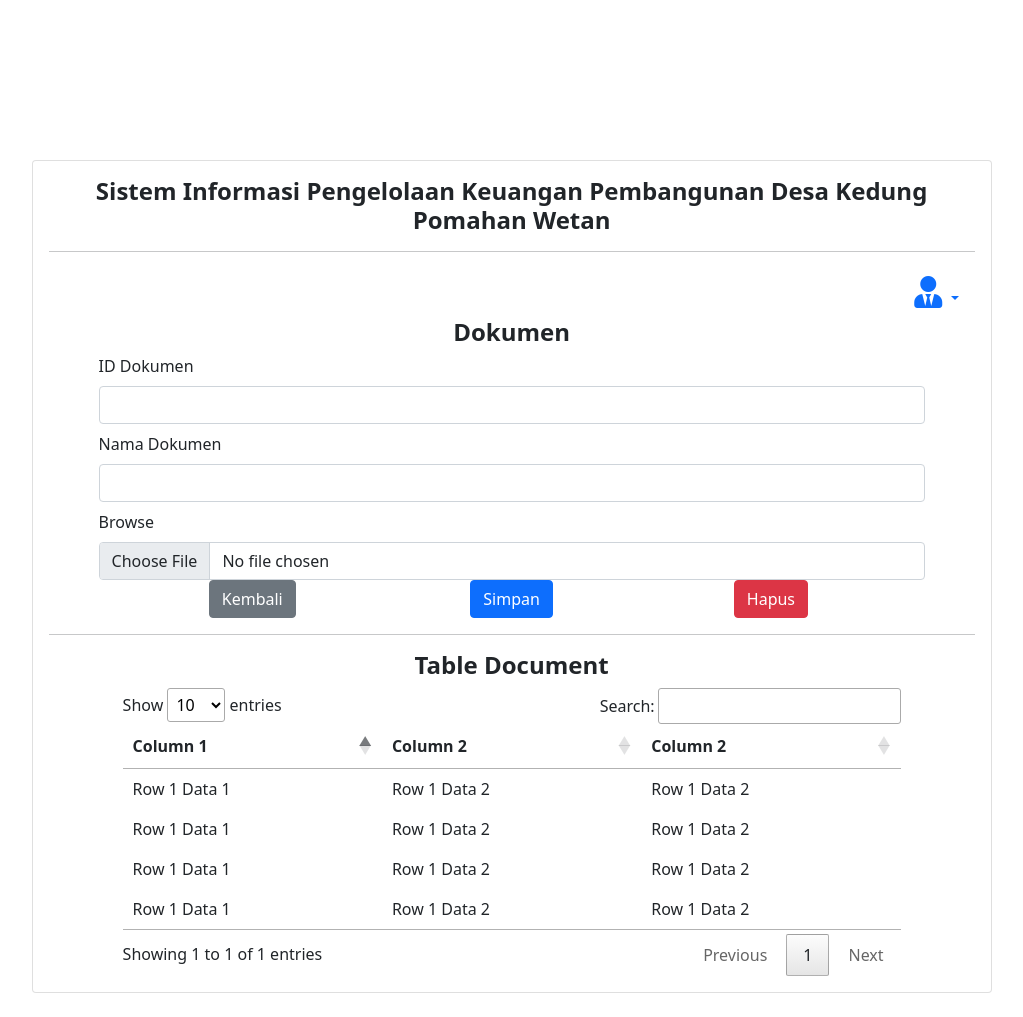
After one commit to adrianfathurs/Sistem-Informasi-Desa, a CodeIgniter app: page /SisFoDes/Dokumen in a window 1280 px wide. The commit adds this page. Shown: the whole page, without its empty margins (204-1227 px from the left). Run offline with CodeIgniter, Linux system fonts and the light colour scheme; some libraries are stand-ins or nearby versions.

Commit message:
perubahan db(blm dikasih foreign key) dan dokumen on progress

```diff
--- a/application/config/autoload.php
+++ b/application/config/autoload.php
@@ -89,7 +89,7 @@ $autoload['drivers'] = array();
 |
 |	$autoload['helper'] = array('url', 'file');
 */
-$autoload['helper'] = array('url');
+$autoload['helper'] = array('url','file','form',);
 
 /*
 | -------------------------------------------------------------------
--- a/application/config/database.php
+++ b/application/config/database.php
@@ -76,9 +76,9 @@ $query_builder = TRUE;
 $db['default'] = array(
 	'dsn'	=> '',
 	'hostname' => 'localhost',
-	'username' => '',
+	'username' => 'root',
 	'password' => '',
-	'database' => '',
+	'database' => 'db_siperangdes',
 	'dbdriver' => 'mysqli',
 	'dbprefix' => '',
 	'pconnect' => FALSE,
--- /dev/null
+++ b/application/controllers/Dokumen.php
@@ -0,0 +1,55 @@
+<?php
+defined('BASEPATH') OR exit('No direct script access allowed');
+
+class Dokumen extends CI_Controller {
+   public function __construct(){
+        parent :: __construct();
+        $this->load->model("MDokumen");
+
+    }
+	public function index()
+	{
+		$data['header']="template/template_header.php";
+    $data['css']="dokumen/dokumen_css";
+    $data['content']="dokumen/dokumen.php";
+    $data['js']="dokumen/dokumen_js.php";
+    $data['footer']="template/template_footer.php";
+    $this->load->view('template/vtemplate',$data);
+	}
+
+  public function deletedFile($query){
+    delete_files('./upload/dokumen/'.$query->File_Name);
+  }
+  public function upload()
+    {
+        $config['allowed_types']='pdf|jpg';
+        $config['upload_path']='./upload/dokumen/';
+        $this->load->library('upload',$config);
+
+        if($this->upload->do_upload('image')){
+          print_r($this->upload->data('file_name'));
+          $id=$this->input->post("id_dokumen");
+
+          $input=[
+            'Id_Dok'=>$this->input->post("id_dokumen"),
+            'Nama_Dokumen'=>$this->input->post("nama_dokumen"),
+            'File_Name'=>$this->upload->data('file_name'),
+            'fk_PD'=>1,
+          ];
+
+          $response=$this->MDokumen->save($id,$input);
+
+            if($response){
+              $this->deletedFile($response);
+
+            }else{
+
+            }
+
+        }
+        else{
+          print_r($this->upload->display_errors());
+        }
+    }
+
+}
--- /dev/null
+++ b/application/models/MDokumen.php
@@ -0,0 +1,19 @@
+<?php
+defined('BASEPATH') OR exit('No direct script access allowed');
+
+class MDokumen extends CI_Model {
+
+	public function save($id,$input){
+    $this->db->where('Id_Dok', $id);
+    $query=$this->db->from('dokumen');
+    $data = $query->get()->row();
+    if($data){
+      $this->db->where('Id_Dok', $id);
+      $this->db->update('dokumen', $input);
+      return $data;
+    }else{
+      $this->db->insert('dokumen', $input);
+      return false;
+    }
+  }
+}
--- a/application/views/dashboard/dashboard.php
+++ b/application/views/dashboard/dashboard.php
@@ -27,7 +27,7 @@
             <div class="card-body">
               <h5 class="card-title">Special title treatment</h5>
               <p class="card-text">With supporting text below as a natural lead-in to additional content.</p>
-              <a href="#" class="btn btn-primary">Go somewhere</a>
+              <a href="<?php echo base_url("Dokumen")?>" class="btn btn-primary">Go somewhere</a>
             </div>
           </div>
         </div>
--- /dev/null
+++ b/application/views/dokumen/dokumen.php
@@ -0,0 +1,89 @@
+<div class="container mb-4">
+  <div class="wrap">
+    <div class="card " style="width: 60rem; ">
+    <div class="card-body">
+      <h4 class="card-title text-center" style="text-align:center"><b>Sistem Informasi Pengelolaan Keuangan Pembangunan Desa Kedung Pomahan Wetan</b></h4>
+      <hr>
+        <div style="float:right">
+          <div class="nav-item dropdown">
+            <a class="nav-link dropdown-toggle" href="#" id="navbarDropdown" role="button" data-bs-toggle="dropdown" aria-expanded="false">
+              <i class="fas fa-user-tie fa-2x"></i>
+            </a>
+            <ul class="dropdown-menu" aria-labelledby="navbarDropdown">
+              <li><a class="dropdown-item" href="#">Action</a></li>
+              <li><a class="dropdown-item" href="#">Another action</a></li>
+              <li><hr class="dropdown-divider"></li>
+              <li><a class="dropdown-item" href="#">Log Out</a></li>
+            </ul>
+          </div>
+        </div>
+        <div style="clear:both"></div>
+        <h4 class="text-center"><b>Dokumen</b></h4>
+
+      <div class="row">
+        <div class="col">
+          <div class="wrapping-content">
+            <form id="form-dokumen" action="<?php echo base_url('Dokumen/upload')?>" method="POST" enctype="multipart/form-data">
+              <div class="mb-2">
+                <label for="id_dokumen" class="form-label">ID Dokumen</label>
+                <input type="number" class="form-control" id="id_dokumen" name="id_dokumen" >
+              </div>
+              <div class="mb-2">
+                <label for="nama_dokumen" class="form-label">Nama Dokumen</label>
+                <input type="text" class="form-control" id="nama_dokumen" name="nama_dokumen">
+              </div>
+              <div class="mb-2">
+              <label for="fileDokumen" class="form-label">Browse </label>
+              <input class="form-control"  type="file" id="image" name="image" >
+            <center>
+            <div class="container mb-3">
+              <div class="row mx-auto">
+                <div class="col-4">
+                <button type="submit" class="btn btn-secondary">Kembali</button>
+                </div>
+                <div class="col-4">
+                <button type="submit" id="form-dokumen-save" class="btn btn-primary" value="Upload">Simpan</button>
+                </div>
+                <div class="col-4">
+                <button type="submit" class="btn btn-danger">Hapus</button>
+                </div>
+              </div>
+            </div>
+            </form>
+            </center>
+          </div>
+        </div>
+        <hr>
+        <div>
+          <h4 class="text-center"><b>Table Document</b></h4>
+        </div>
+        <div class="wrapping-content">
+          <div class="container">
+            <div class="row mt-2">
+              <table id="table_id" class="table-responsive">
+                <thead>
+                    <tr>
+                          <th>Column 1</th>
+                          <th>Column 2</th>
+                          <th>Column 2</th>
+                    </tr>
+                  </thead>
+                <?php for($i=0;$i<4;$i++):?>
+                  <tbody>
+                      <tr>
+                          <td>Row 1 Data 1</td>
+                          <td>Row 1 Data 2</td>
+                          <td>Row 1 Data 2</td>
+                      </tr>
+                  </tbody>
+                  <?php endfor;?>
+              </table>
+            </div>
+        </div>
+        </div>
+      </div>
+
+    </div>
+  </div>
+
+</div>
--- /dev/null
+++ b/application/views/dokumen/dokumen_css.php
@@ -0,0 +1 @@
+<link rel="stylesheet" href="<?php echo base_url("assets/css/dokumen.css")?>">
--- /dev/null
+++ b/application/views/dokumen/dokumen_js.php
@@ -0,0 +1,27 @@
+
+<script>
+$(document).ready( function () {
+    $('#table_id').DataTable();
+} );
+</script>
+<script>
+$('#form-dokumen-save').on('click', function(e){
+	  console.log("berhasil");
+        e.preventDefault();
+
+        const href = $('#form-dokumen').attr('action');
+
+        Swal.fire({
+            title: 'Perhatian',
+            text: "Data Anda Berhasil Tersimpan",
+            icon: 'success',
+
+            confirmButtonColor: '#49cd23',
+            confirmButtonText: 'Sudah Paham!'
+            }).then((result) => {
+            if (result.value) {
+              document.location.href = href;
+            }
+        });
+        });
+</script>
--- a/application/views/template/template_footer.php
+++ b/application/views/template/template_footer.php
@@ -1,10 +1,20 @@
 
-<?php
+
+    <!-- Option 1: Bootstrap Bundle with Popper -->
+    <script src="https://cdn.jsdelivr.net/npm/bootstrap@5.0.0-beta3/dist/js/bootstrap.bundle.min.js" integrity="sha384-JEW9xMcG8R+pH31jmWH6WWP0WintQrMb4s7ZOdauHnUtxwoG2vI5DkLtS3qm9Ekf" crossorigin="anonymous"></script>
+    <!-- Jquery -->
+     <script
+			  src="https://code.jquery.com/jquery-3.6.0.js"
+			  integrity="sha256-H+K7U5CnXl1h5ywQfKtSj8PCmoN9aaq30gDh27Xc0jk="
+			  crossorigin="anonymous"></script>
+    <!-- Data Table -->
+    <script type="text/javascript" charset="utf8" src="https://cdn.datatables.net/1.10.24/js/jquery.dataTables.js"></script>
+    <script type="text/javascript" charset="utf8" src="https://cdnjs.cloudflare.com/ajax/libs/sweetalert/2.1.2/sweetalert.min.js"></script>
+
+    <?php
     if(isset($js)){
       $this->load->view($js);
     }
   ?>
-    <!-- Option 1: Bootstrap Bundle with Popper -->
-    <script src="https://cdn.jsdelivr.net/npm/bootstrap@5.0.0-beta3/dist/js/bootstrap.bundle.min.js" integrity="sha384-JEW9xMcG8R+pH31jmWH6WWP0WintQrMb4s7ZOdauHnUtxwoG2vI5DkLtS3qm9Ekf" crossorigin="anonymous"></script>
 </body>
 </html>
--- a/application/views/template/template_header.php
+++ b/application/views/template/template_header.php
@@ -5,9 +5,10 @@
   <meta http-equiv="X-UA-Compatible" content="IE=edge">
   <meta name="viewport" content="width=device-width, initial-scale=1.0">
   <title>Document</title>
+  <!-- Data Table -->
+  <link rel="stylesheet" type="text/css" href="https://cdn.datatables.net/1.10.24/css/jquery.dataTables.css">
   <!-- Font Awesome -->
-
-<link rel="stylesheet" href="https://cdnjs.cloudflare.com/ajax/libs/font-awesome/5.14.0/css/all.min.css" integrity="sha512-1PKOgIY59xJ8Co8+NE6FZ+LOAZKjy+KY8iq0G4B3CyeY6wYHN3yt9PW0XpSriVlkMXe40PTKnXrLnZ9+fkDaog==" crossorigin="anonymous" />
+  <link rel="stylesheet" href="https://cdnjs.cloudflare.com/ajax/libs/font-awesome/5.14.0/css/all.min.css" integrity="sha512-1PKOgIY59xJ8Co8+NE6FZ+LOAZKjy+KY8iq0G4B3CyeY6wYHN3yt9PW0XpSriVlkMXe40PTKnXrLnZ9+fkDaog==" crossorigin="anonymous" />
   <link href="<?php echo base_url("assets/css/dashboard.css");?>" rel="stylesheet">
    <!-- Bootstrap CSS -->
     <link href="https://cdn.jsdelivr.net/npm/bootstrap@5.0.0-beta3/dist/css/bootstrap.min.css" rel="stylesheet" integrity="sha384-eOJMYsd53ii+scO/bJGFsiCZc+5NDVN2yr8+0RDqr0Ql0h+rP48ckxlpbzKgwra6" crossorigin="anonymous">
@@ -16,5 +17,8 @@
       $this->load->view($css);
     }
   ?>
+  <!-- sweet alert -->
+  <link rel="stylesheet" href="https://cdnjs.cloudflare.com/ajax/libs/limonte-sweetalert2/6.6.9/sweetalert2.min.css">
+  <script src="https://cdnjs.cloudflare.com/ajax/libs/limonte-sweetalert2/6.6.9/sweetalert2.min.js"></script>
 </head>
 <body>
--- /dev/null
+++ b/assets/css/dokumen.css
@@ -0,0 +1,9 @@
+.wrap {
+  padding-top: 20vh;
+  margin-left: 12vw;
+}
+
+.wrapping-content{
+  padding-left: 50px;
+  padding-right: 50px;
+}
```
Also changed, not shown: db_siperangdes.sql (+10 -1 lines), upload/dokumen/Luthfiah.jpg (added), upload/dokumen/Vania.jpg (added), upload/dokumen/Vania1.jpg (added), 1 other file.
